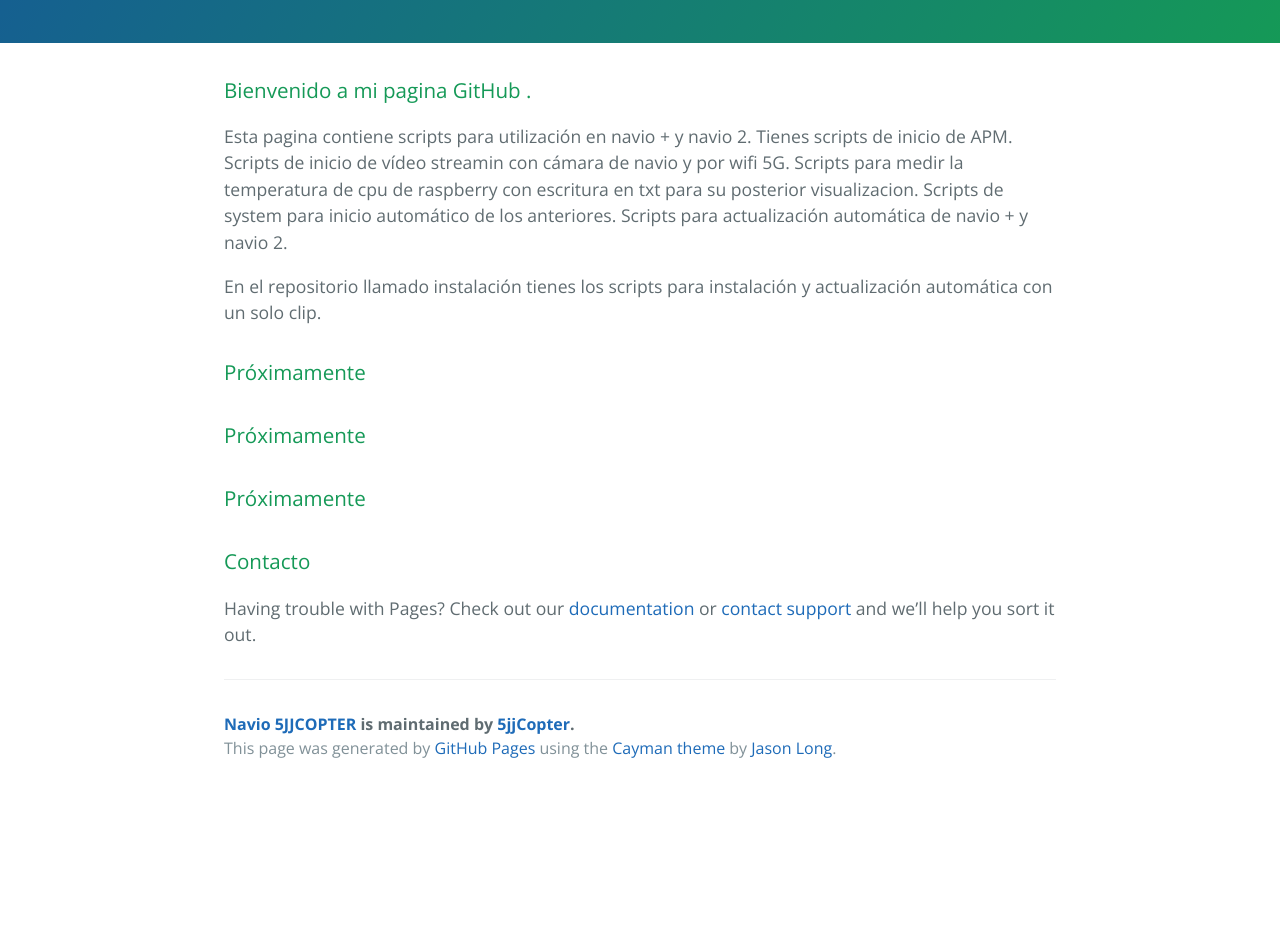
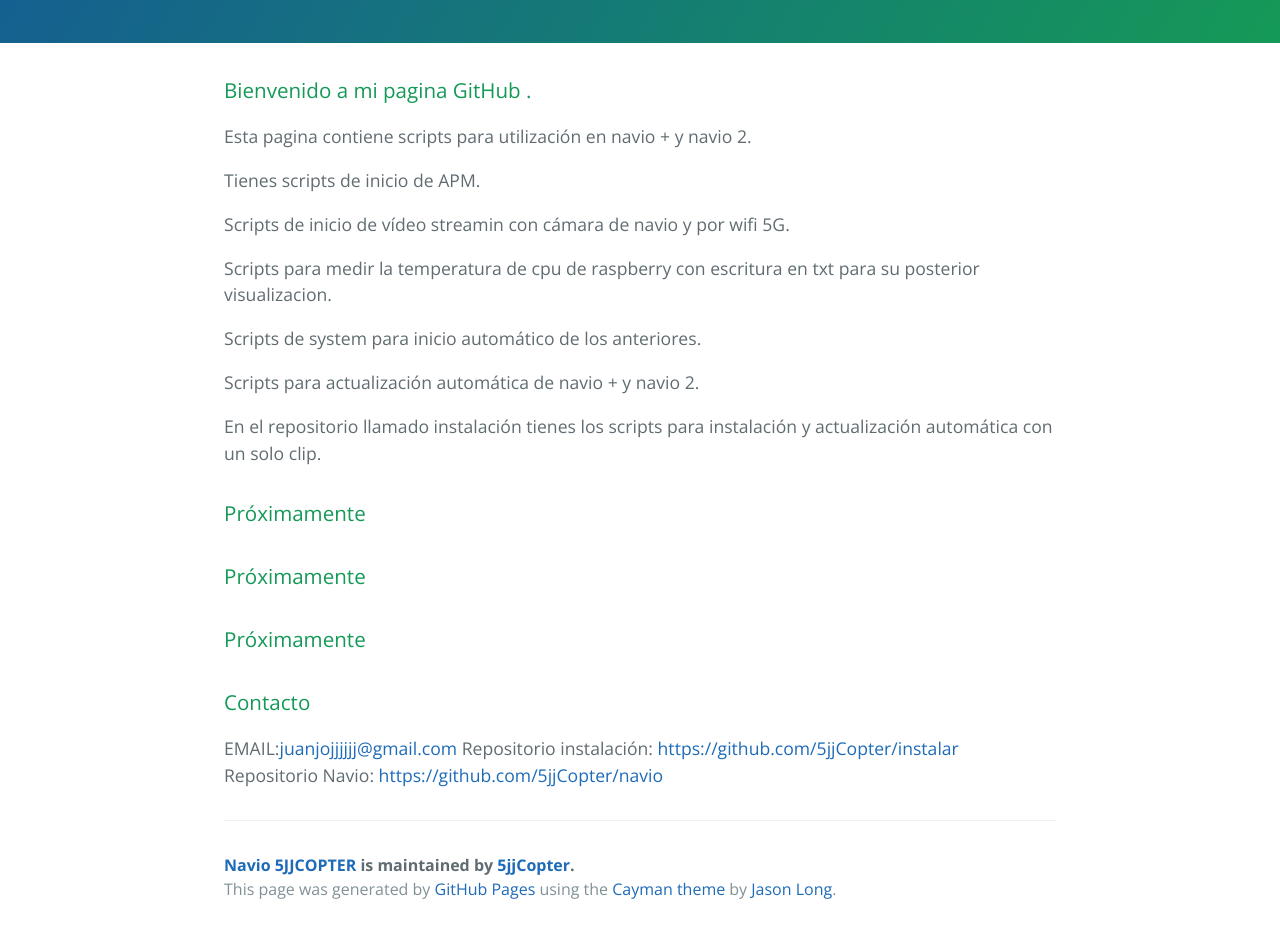
Before and after one commit to 5jjCopter/navio, a plain HTML site: page index.html in a window 1280 px wide. Shown: the part 340-1273 px from the top of the page. Before the commit the page ends 1132 px from the top, so only its background shows below. Drawn offline with nearby package versions, Linux system fonts and the light colour scheme.

Commit message:
Create gh-pages branch via GitHub

```diff
--- a/index.html
+++ b/index.html
@@ -22,12 +22,17 @@
       <h3>
 <a id="bienvenido-a-mi-pagina-github-" class="anchor" href="#bienvenido-a-mi-pagina-github-" aria-hidden="true"><span aria-hidden="true" class="octicon octicon-link"></span></a>Bienvenido a mi pagina GitHub .</h3>
 
-<p>Esta pagina contiene scripts para utilización en navio + y navio 2.
-Tienes scripts de inicio de APM.
-Scripts de inicio de vídeo streamin con cámara de navio y por wifi 5G.
-Scripts para medir la temperatura de cpu de raspberry con escritura en txt para su posterior visualizacion.
-Scripts de system para inicio automático de los anteriores.
-Scripts para actualización automática de navio + y navio 2.</p>
+<p>Esta pagina contiene scripts para utilización en navio + y navio 2.</p>
+
+<p>Tienes scripts de inicio de APM.</p>
+
+<p>Scripts de inicio de vídeo streamin con cámara de navio y por wifi 5G.</p>
+
+<p>Scripts para medir la temperatura de cpu de raspberry con escritura en txt para su posterior visualizacion.</p>
+
+<p>Scripts de system para inicio automático de los anteriores.</p>
+
+<p>Scripts para actualización automática de navio + y navio 2.</p>
 
 <p>En el repositorio llamado instalación tienes los scripts para instalación y actualización automática con un solo clip.</p>
 
@@ -43,7 +48,9 @@ Scripts para actualización automática de navio + y navio 2.</p>
 <h3>
 <a id="contacto" class="anchor" href="#contacto" aria-hidden="true"><span aria-hidden="true" class="octicon octicon-link"></span></a>Contacto</h3>
 
-<p>Having trouble with Pages? Check out our <a href="https://help.github.com/pages">documentation</a> or <a href="https://github.com/contact">contact support</a> and we’ll help you sort it out.</p>
+<p>EMAIL:<a href="mailto:juanjojjjjjj@gmail.com">juanjojjjjjj@gmail.com</a>
+Repositorio instalación: <a href="https://github.com/5jjCopter/instalar">https://github.com/5jjCopter/instalar</a>
+Repositorio Navio: <a href="https://github.com/5jjCopter/navio">https://github.com/5jjCopter/navio</a></p>
 
       <footer class="site-footer">
         <span class="site-footer-owner"><a href="https://github.com/5jjCopter/navio">Navio 5JJCOPTER</a> is maintained by <a href="https://github.com/5jjCopter">5jjCopter</a>.</span>
--- a/params.json
+++ b/params.json
@@ -1,6 +1,6 @@
 {
   "name": "Navio 5JJCOPTER",
   "tagline": "CODIGO LIBRE",
-  "body": "###  Bienvenido a mi pagina GitHub .\r\nEsta pagina contiene scripts para utilización en navio + y navio 2.\r\nTienes scripts de inicio de APM.\r\nScripts de inicio de vídeo streamin con cámara de navio y por wifi 5G.\r\nScripts para medir la temperatura de cpu de raspberry con escritura en txt para su posterior visualizacion.\r\nScripts de system para inicio automático de los anteriores.\r\nScripts para actualización automática de navio + y navio 2.\r\n\r\nEn el repositorio llamado instalación tienes los scripts para instalación y actualización automática con un solo clip.\r\n\r\n### Próximamente\r\n\r\n\r\n### Próximamente\r\n\r\n\r\n### Próximamente\r\n\r\n\r\n### Contacto\r\nHaving trouble with Pages? Check out our [documentation](https://help.github.com/pages) or [contact support](https://github.com/contact) and we’ll help you sort it out.\r\n",
+  "body": "###  Bienvenido a mi pagina GitHub .\r\nEsta pagina contiene scripts para utilización en navio + y navio 2.\r\n\r\nTienes scripts de inicio de APM.\r\n\r\nScripts de inicio de vídeo streamin con cámara de navio y por wifi 5G.\r\n\r\nScripts para medir la temperatura de cpu de raspberry con escritura en txt para su posterior visualizacion.\r\n\r\nScripts de system para inicio automático de los anteriores.\r\n\r\nScripts para actualización automática de navio + y navio 2.\r\n\r\nEn el repositorio llamado instalación tienes los scripts para instalación y actualización automática con un solo clip.\r\n\r\n### Próximamente\r\n\r\n\r\n### Próximamente\r\n\r\n\r\n### Próximamente\r\n\r\n\r\n### Contacto\r\nEMAIL:juanjojjjjjj@gmail.com\r\nRepositorio instalación: https://github.com/5jjCopter/instalar\r\nRepositorio Navio: https://github.com/5jjCopter/navio\r\n",
   "note": "Don't delete this file! It's used internally to help with page regeneration."
 }
```
